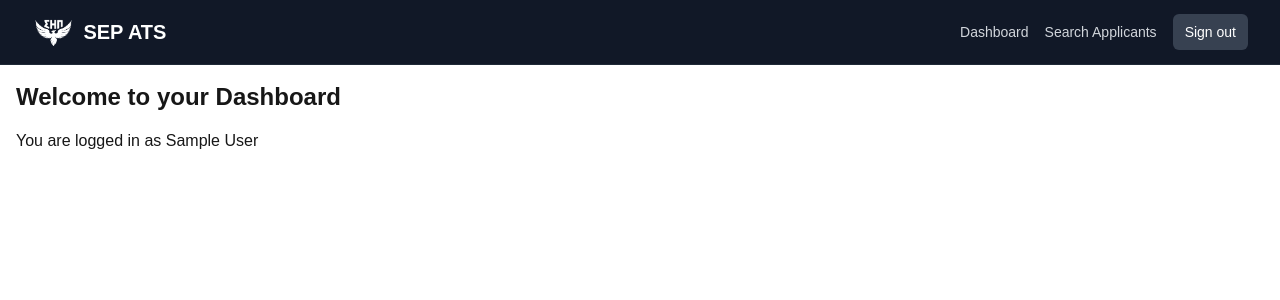
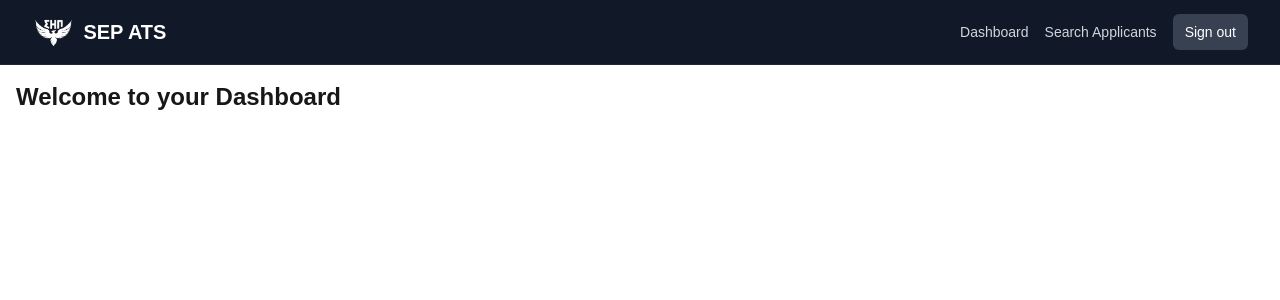
Before and after one commit to razorback4417/sep-ats, a Next.js app: page /dashboard in a window 1280 px wide. Shown: the top 300 px of the page. Built offline with nearby package versions, Linux system fonts and the light colour scheme; no server answers; sample sign-in values are in the browser's storage.

Commit message:
dashboard edit

```diff
--- a/app/dashboard/page.tsx
+++ b/app/dashboard/page.tsx
@@ -14,8 +14,7 @@ export default async function Dashboard() {
   return (
     <div className="container mx-auto p-4">
       <h1 className="text-2xl font-bold mb-4">Welcome to your Dashboard</h1>
-      <p>You are logged in as {session.user?.name || session.user?.email}</p>
-      {/* Add more dashboard content here */}
+      {/* Add dashboard content here */}
     </div>
   );
 }
```
